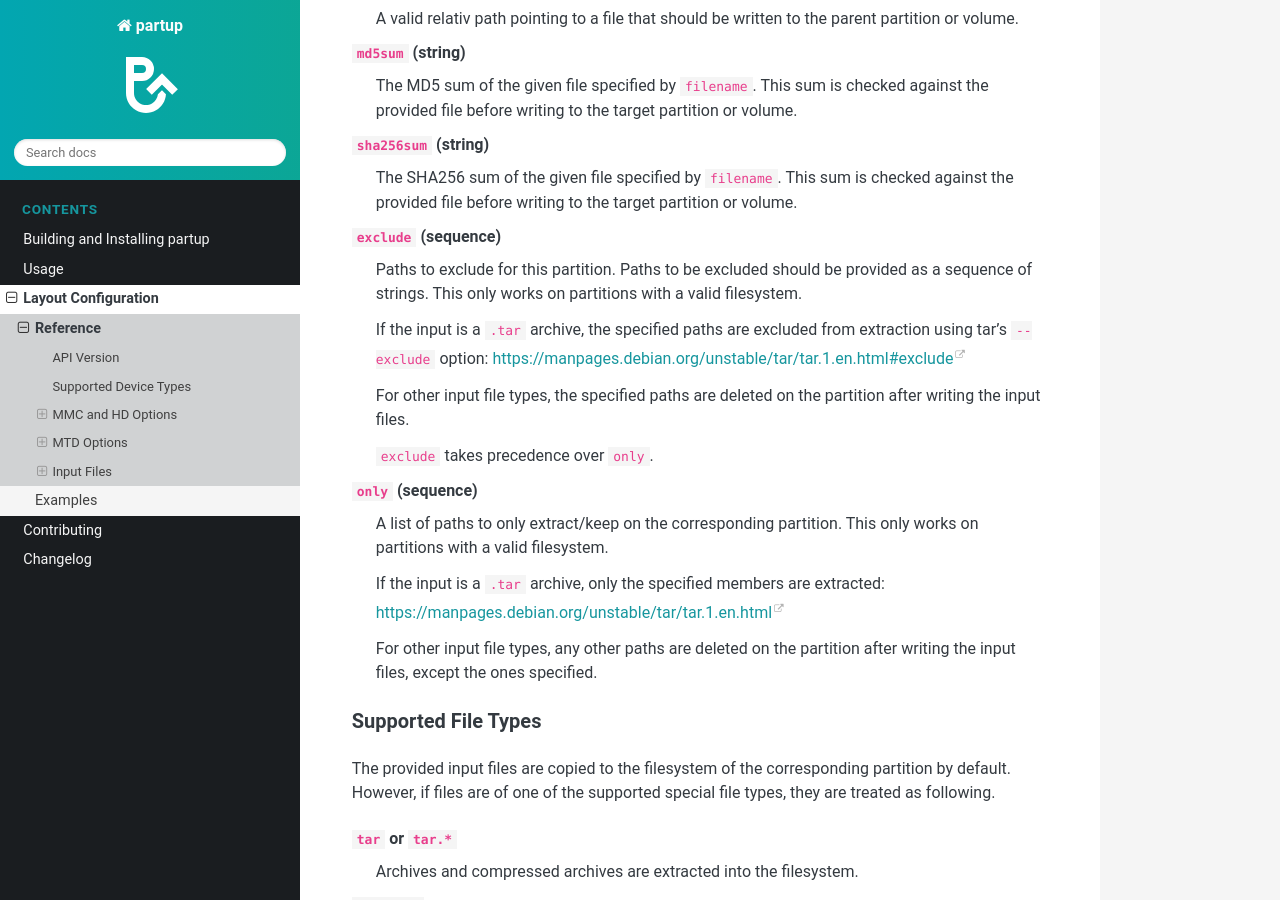
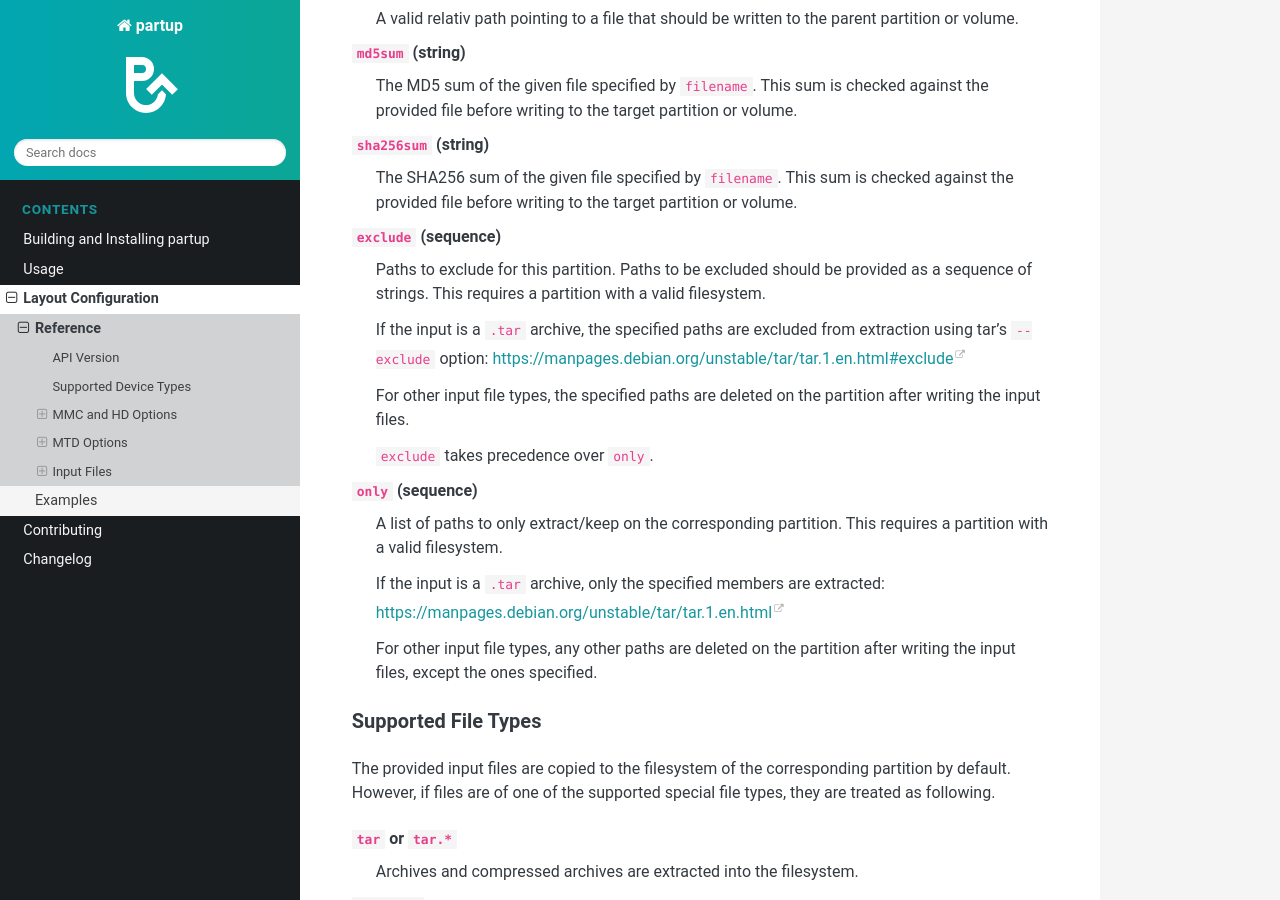
Before and after one commit to phytec/partup, a Sphinx documentation site: the page built from doc/layout-config-reference.rst, in a window 1280 px wide and 900 px high, scrolled down 6812 px. Built offline with Sphinx 7.4.7 and the Read the Docs theme 3.1.0, drawn with Linux system fonts in a browser that asks for light colours.

Commit message:
WIP
Signed-off-by: Martin Schwan <m.schwan@phytec.de>

```diff
--- a/doc/layout-config-reference.rst
+++ b/doc/layout-config-reference.rst
@@ -350,7 +350,7 @@ at least a ``filename``. For verifying the checksum of the given input file by
 
 ``exclude`` (sequence)
    Paths to exclude for this partition. Paths to be excluded should be
-   provided as a sequence of strings. This only works on partitions with a valid
+   provided as a sequence of strings. This requires a partition with a valid
    filesystem.
 
    If the input is a ``.tar`` archive, the specified paths are excluded from
@@ -364,7 +364,7 @@ at least a ``filename``. For verifying the checksum of the given input file by
 
 ``only`` (sequence)
    A list of paths to only extract/keep on the corresponding partition. This
-   only works on partitions with a valid filesystem.
+   requires a partition with a valid filesystem.
 
    If the input is a ``.tar`` archive, only the specified members are extracted:
    https://manpages.debian.org/unstable/tar/tar.1.en.html
```
